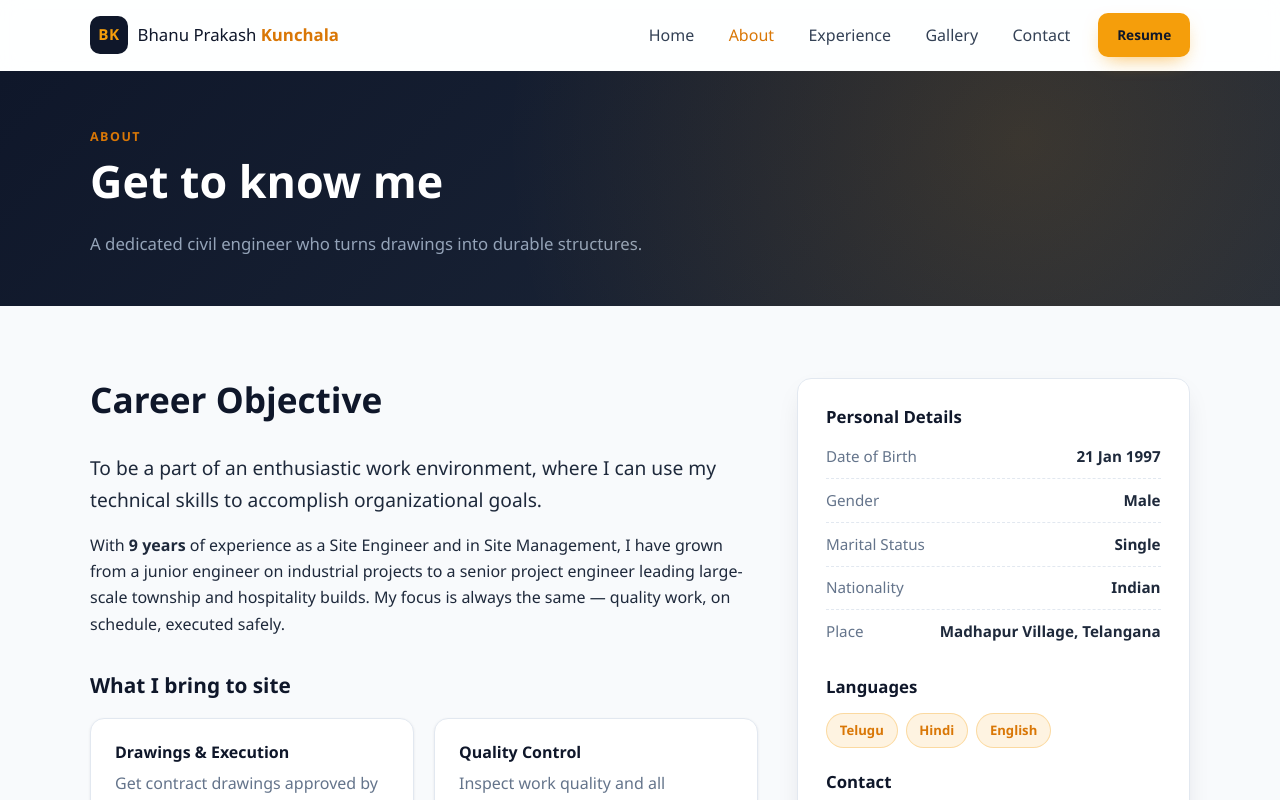
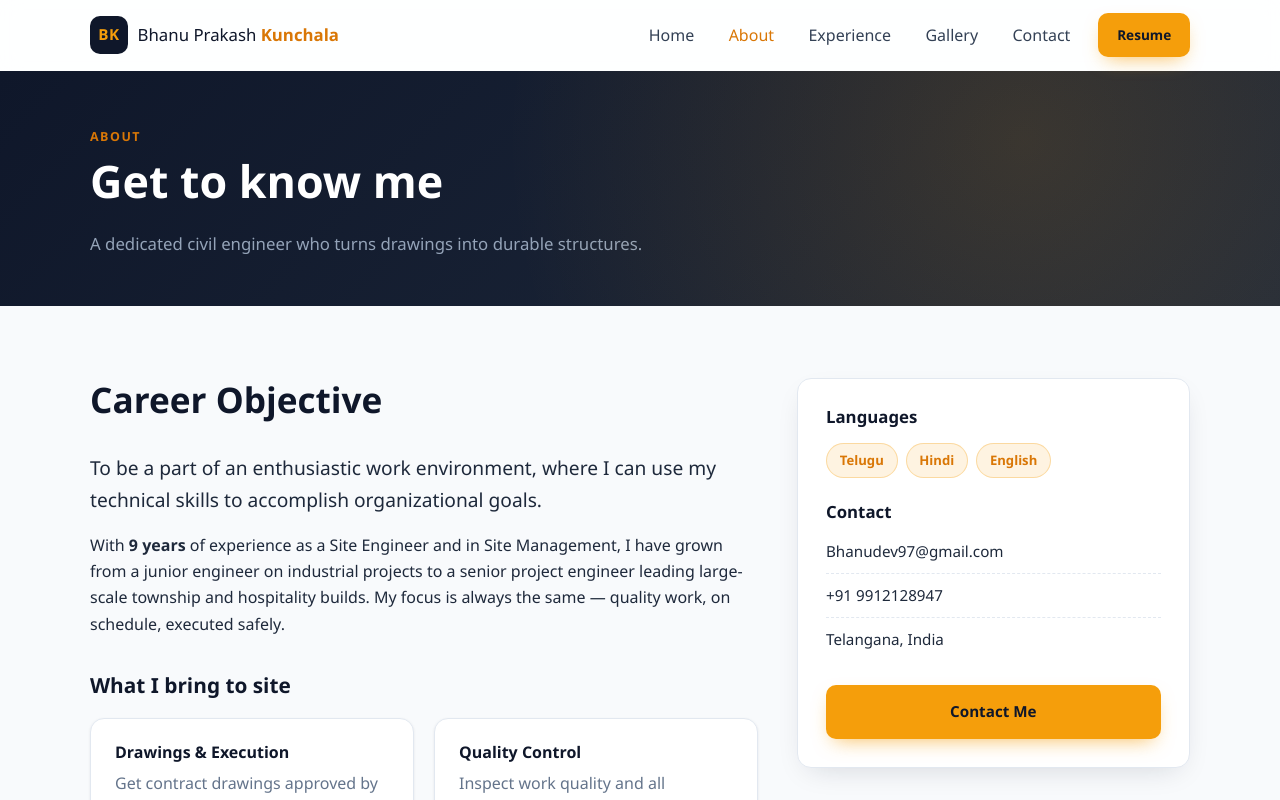
Before and after one commit to lokeshwithai/Bhanu-Prakash-Kunchala-portfolio, a React (Vite) app: page /about in a window 1280 px wide. Shown: the top 800 px of the page. Built offline with nearby package versions, Linux system fonts and the light colour scheme.

Commit message:
Remove Personal Details section from About page

```diff
--- a/src/pages/About.jsx
+++ b/src/pages/About.jsx
@@ -1,11 +1,6 @@
 import { Link } from 'react-router-dom'
 import SectionReveal from '../components/SectionReveal.jsx'
-import {
-  profile,
-  responsibilities,
-  personalDetails,
-  languages,
-} from '../data/resume.js'
+import { profile, responsibilities, languages } from '../data/resume.js'
 
 export default function About() {
   return (
@@ -48,17 +43,7 @@ export default function About() {
 
           <SectionReveal className="about-side" delay={120}>
             <div className="info-card">
-              <h3>Personal Details</h3>
-              <ul className="info-list">
-                {personalDetails.map((d) => (
-                  <li key={d.label}>
-                    <span>{d.label}</span>
-                    <strong>{d.value}</strong>
-                  </li>
-                ))}
-              </ul>
-
-              <h3 className="info-card__subhead">Languages</h3>
+              <h3>Languages</h3>
               <div className="chips">
                 {languages.map((l) => (
                   <span className="chip chip--accent" key={l}>
```
